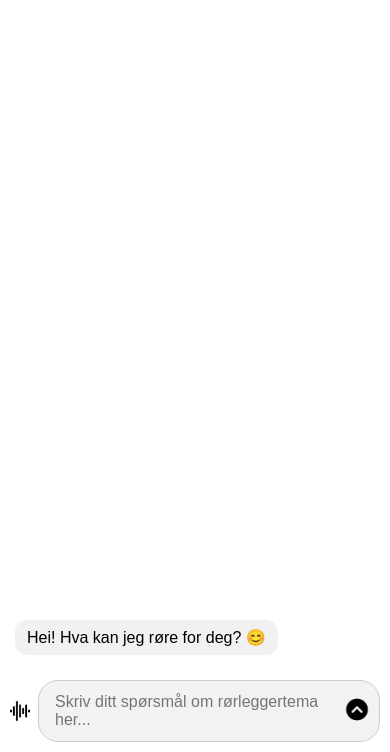
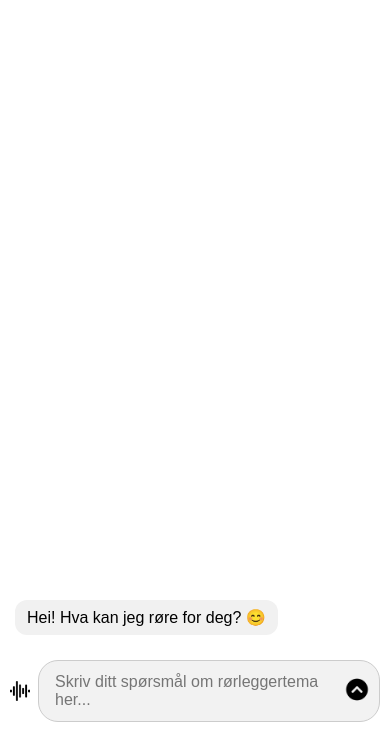
Before and after one commit to 4STR0NAUT/pmate, a website: page public/index.html in a window 390 px wide. Shown: the part 92-844 px from the top of the page. Drawn offline with Linux system fonts and the light colour scheme.

Commit message:
Oppdateringer for ny versjon

```diff
--- a/public/styles.css
+++ b/public/styles.css
@@ -153,6 +153,10 @@ html, body {
 
 /* Mobilvisning: sørg for at hele chat-containeren fyller hele skjermen uten unødvendig scroll */
 @media only screen and (max-width: 600px) {
+    #input-area {
+      margin-bottom: 20px;
+    }
+
     html, body {
       height: 100%;
       margin: 0;
```
